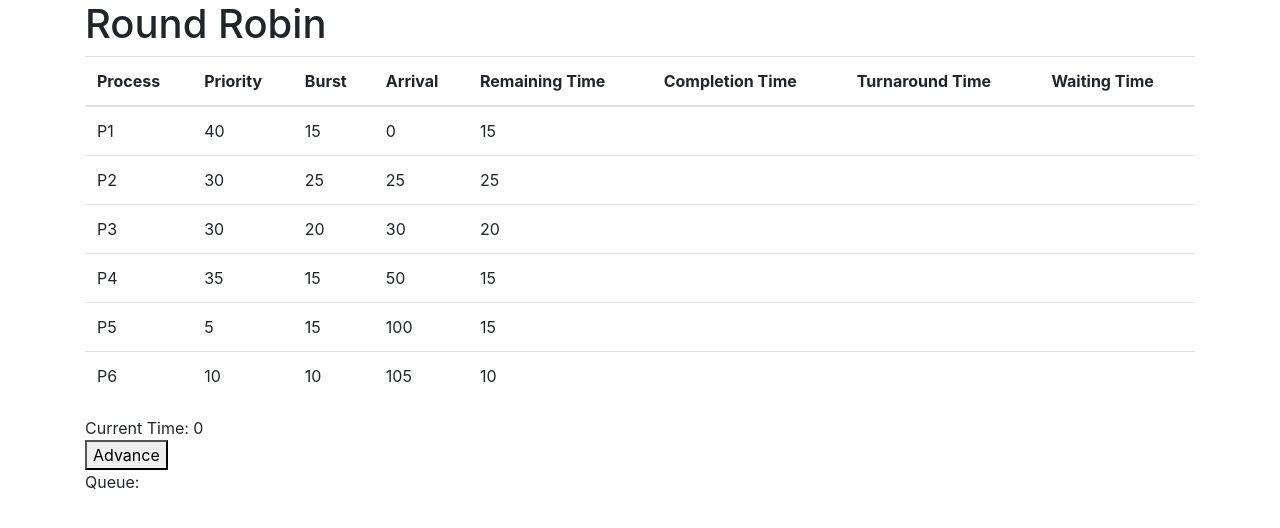
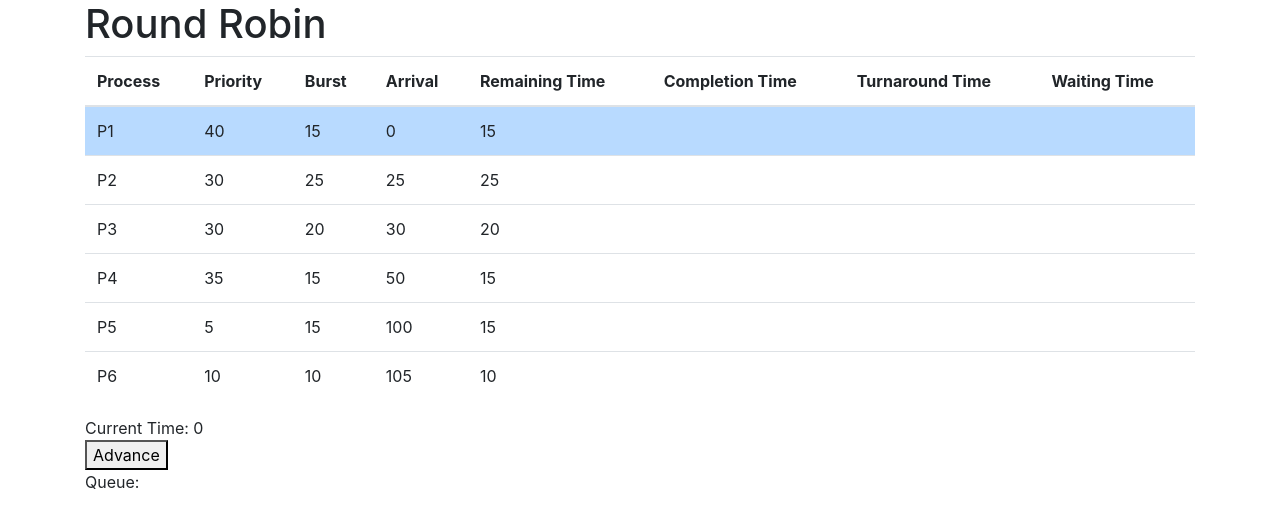
Before and after one commit to giraffesyo/scheduling-problem, a React (Create React App) app: page / in a window 1280 px wide. Shown: the top 528 px of the page. Built offline with nearby package versions, Linux system fonts and the light colour scheme.

Commit message:
Add table colorings

```diff
--- a/src/RoundRobin.tsx
+++ b/src/RoundRobin.tsx
@@ -8,7 +8,7 @@ export class Process {
   arrival: number
   remainingTime: number
   completionTime: number | null
-  firstTouched: number | null
+  current: boolean
 
   constructor(
     identifier: string,
@@ -22,7 +22,7 @@ export class Process {
     this.arrival = arrival
     this.remainingTime = burst
     this.completionTime = null
-    this.firstTouched = null
+    this.current = false
   }
 
   getTurnaroundTime = () =>
@@ -82,10 +82,13 @@ class Scheduler extends React.PureComponent<SchedulerProps, SchedulerState> {
         )
         // Check who wins, the new process or the current process and queue accordingly
         if (draft.queue.length < 1) {
+          preemptiveProcess.current = true
           draft.queue = [preemptiveProcess, ...restOfProcesses]
           draft.timeOnCurrentProcess = 0
         } else if (preemptiveProcess.priority > draft.queue[0].priority) {
           const [firstProcessOfOldQueue, ...restOfOldQueue] = draft.queue
+          firstProcessOfOldQueue.current = false
+          preemptiveProcess.current = true
           draft.queue = [
             preemptiveProcess,
             ...restOfOldQueue,
@@ -148,10 +151,18 @@ class Scheduler extends React.PureComponent<SchedulerProps, SchedulerState> {
           currentProcess.remainingTime--
           if (currentProcess.remainingTime === 0) {
             currentProcess.completionTime = draft.currentTime
+            currentProcess.current = false
             draft.queue.splice(0, 1)
+            if (draft.queue.length > 0) {
+              draft.queue[0].current = true
+            }
           } else if (draft.timeOnCurrentProcess >= TimeQuantum) {
             const [firstItem, ...restOfQueue] = draft.queue
             draft.queue = [...restOfQueue, firstItem]
+            if (restOfQueue.length != 0) {
+              firstItem.current = false
+              restOfQueue[0].current = true
+            }
             draft.timeOnCurrentProcess = 0
           } // else we leave the item in place
         })
@@ -164,9 +175,9 @@ class Scheduler extends React.PureComponent<SchedulerProps, SchedulerState> {
     const { queueHistory, currentTime } = this.state
     const { schedule } = this
     return (
-      <div className='container'>
+      <div className="container">
         <h1>Round Robin</h1>
-        <table className='table'>
+        <table className="table">
           <thead>
             <tr>
               <th>Process</th>
@@ -190,8 +201,17 @@ class Scheduler extends React.PureComponent<SchedulerProps, SchedulerState> {
                 remainingTime,
                 getTurnaroundTime,
                 getWaitingTime,
+                current,
               }) => (
-                <tr key={identifier}>
+                <tr
+                  className={
+                    completionTime
+                      ? 'table-success'
+                      : current
+                      ? 'table-primary '
+                      : ''
+                  }
+                  key={identifier}>
                   <td>{identifier}</td>
                   <td>{priority}</td>
                   <td>{burst}</td>
```
